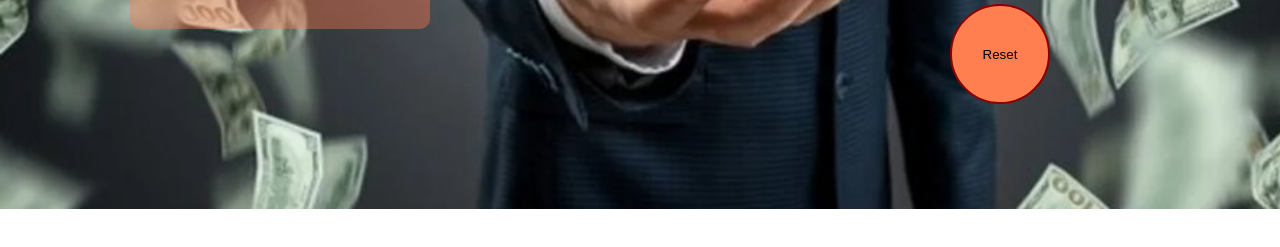
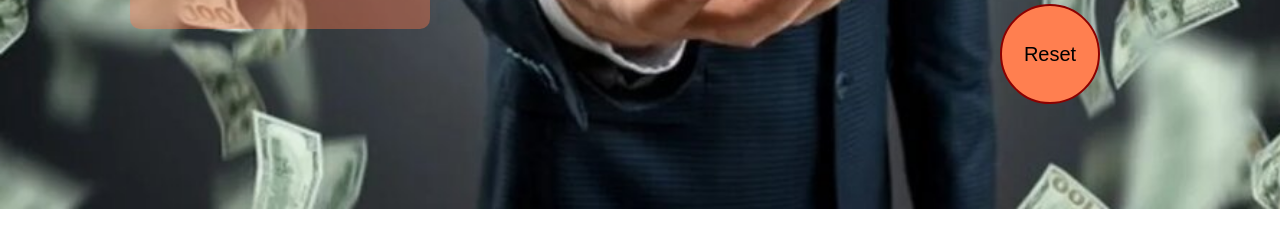
Before and after one commit to StefanAmur/cookie-clicker, a plain HTML site: page index.html in a window 1280 px wide. Shown: the part 505-752 px from the top of the page. Drawn offline with nearby package versions, Linux system fonts and the light colour scheme.

Commit message:
centered&styled THE BIG RED BUTTON

```diff
--- a/index.html
+++ b/index.html
@@ -48,7 +48,7 @@
                     <span class="cost" id="bonus-cost">30</span>
                 </button>
             </div>
-            <div class="extras">
+            <div class="extras bigRedButton">
                 <button class="button-reset" id="reset">
                     Reset
                 </button>
--- a/styles.css
+++ b/styles.css
@@ -73,6 +73,10 @@ html {
   text-shadow: 2px 2px 5px darkred;
 }
 
+.bigRedButton {
+  align-self: center;
+}
+
 .button-extra {
   font-size: 16px;
   color: #fff;
--- a/styles/layout.css
+++ b/styles/layout.css
@@ -37,7 +37,6 @@
   margin-top: 10px;
 }
 
-
 .button-extra {
   width: 100%;
   height: 40px;
@@ -64,6 +63,7 @@
   height: 100px;
   border-style: solid;
   border-color: darkred;
+  font-size: 20px;
 }
 
 .button-extra:active {
@@ -79,3 +79,8 @@
   transform: scale(1.1);
   box-shadow: 5px 10px 10px darkslategray;
 }
+
+#reset:active {
+  transform: scale(1);
+  box-shadow: none;
+}
```
Lines whose indentation alone changed are shown as unchanged.
